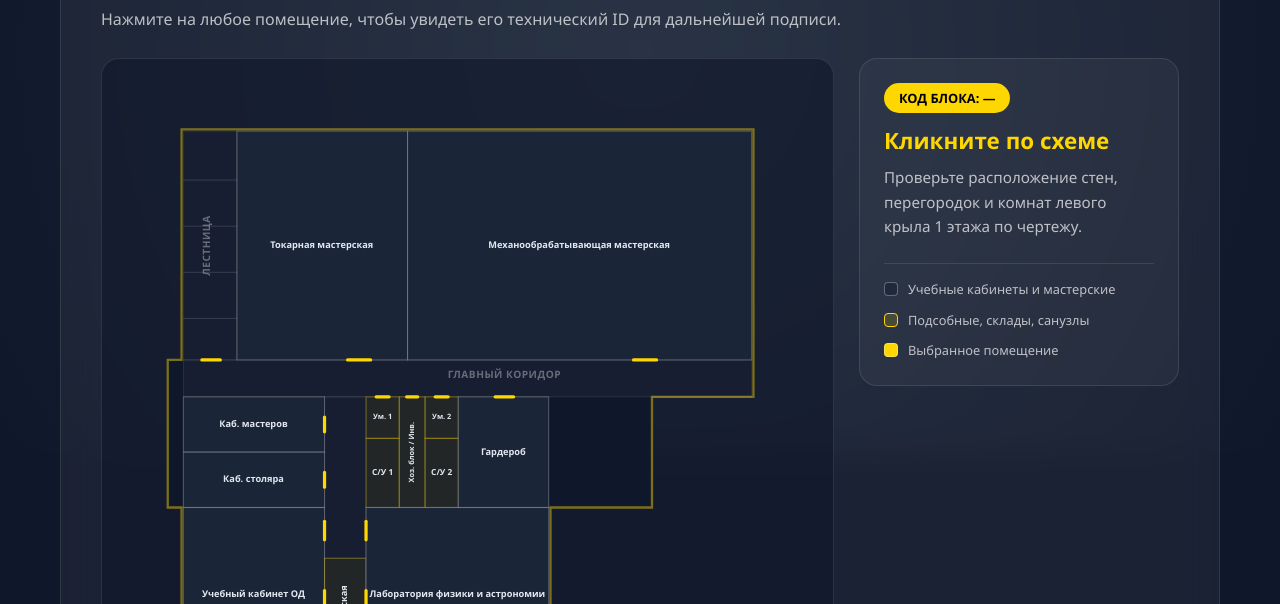
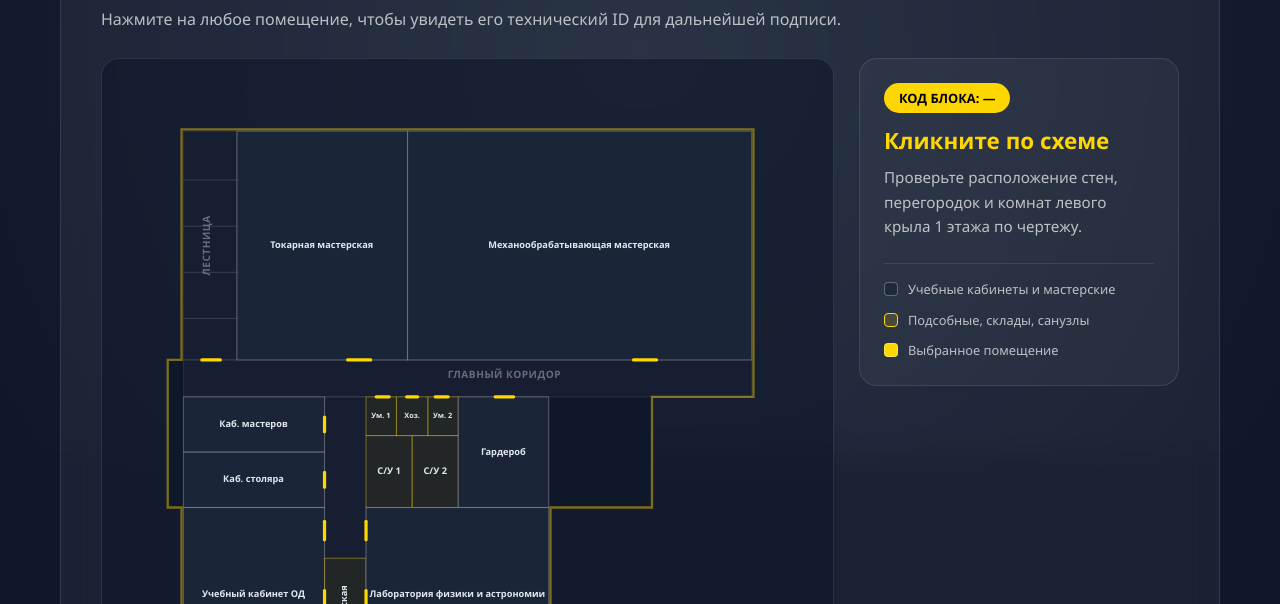
Before and after one commit to turpah86/apggt, a plain HTML site: page navigator.html in a window 1280 px wide. Shown: the part 348-952 px from the top of the page. Drawn offline with Linux system fonts and the light colour scheme.

Commit message:
Update navigator.html

```diff
--- a/navigator.html
+++ b/navigator.html
@@ -64,28 +64,28 @@
                         <rect id="L1-11" class="room" x="72" y="410" width="153" height="60" />
                         <text x="148" y="440" class="room-label">Каб. столяра</text>
 
-                        <!-- УЗЕЛ САНУЗЛОВ + ХОЗ. БЛОК ПОСЕРЕДИНЕ -->
-                        <!-- Левый санузел -->
-                        <rect id="L1-13" class="room service" x="270" y="350" width="36" height="45" />
-                        <text x="288" y="372" class="room-label" style="font-size:8px;">Ум. 1</text>
+                        <!-- УЗЕЛ САНУЗЛОВ (3 маленьких помещения сверху + 2 больших санузла снизу) -->
+                        <!-- Верхний ряд (одинаковые по размеру, вход сверху из коридора) -->
+                        <rect id="L1-13" class="room service" x="270" y="350" width="33" height="42" />
+                        <text x="286" y="371" class="room-label" style="font-size:8px;">Ум. 1</text>
 
-                        <rect id="L1-14b" class="room service" x="270" y="395" width="36" height="75" />
-                        <text x="288" y="432" class="room-label" style="font-size:9px;">С/У 1</text>
+                        <rect id="L1-13a" class="room service" x="303" y="350" width="34" height="42" />
+                        <text x="320" y="371" class="room-label" style="font-size:8px;">Хоз.</text>
 
-                        <!-- Хоз. блок / Инвентарная посередине -->
-                        <rect id="L1-13a" class="room service" x="306" y="350" width="28" height="120" />
-                        <text x="320" y="410" class="room-label" style="font-size:8px;" transform="rotate(-90 320,410)">Хоз. блок / Инв.</text>
+                        <rect id="L1-14" class="room service" x="337" y="350" width="33" height="42" />
+                        <text x="353" y="371" class="room-label" style="font-size:8px;">Ум. 2</text>
 
-                        <!-- Правый санузел -->
-                        <rect id="L1-14" class="room service" x="334" y="350" width="36" height="45" />
-                        <text x="352" y="372" class="room-label" style="font-size:8px;">Ум. 2</text>
+                        <!-- Нижний ряд (два больших санузла) -->
+                        <rect id="L1-14b" class="room service" x="270" y="392" width="50" height="78" />
+                        <text x="295" y="431" class="room-label">С/У 1</text>
 
-                        <rect id="L1-14c" class="room service" x="334" y="395" width="36" height="75" />
-                        <text x="352" y="432" class="room-label" style="font-size:9px;">С/У 2</text>
+                        <rect id="L1-14c" class="room service" x="320" y="392" width="50" height="78" />
+                        <text x="345" y="431" class="room-label">С/У 2</text>
 
                         <!-- Гардероб -->
                         <rect id="L1-15" class="room" x="370" y="350" width="98" height="120" />
                         <text x="419" y="410" class="room-label">Гардероб</text>
+
 
                         <!-- ЮЖНЫЙ ТОРЕЦ -->
                         <rect id="L1-16" class="room" x="72" y="470" width="153" height="188" />
```
